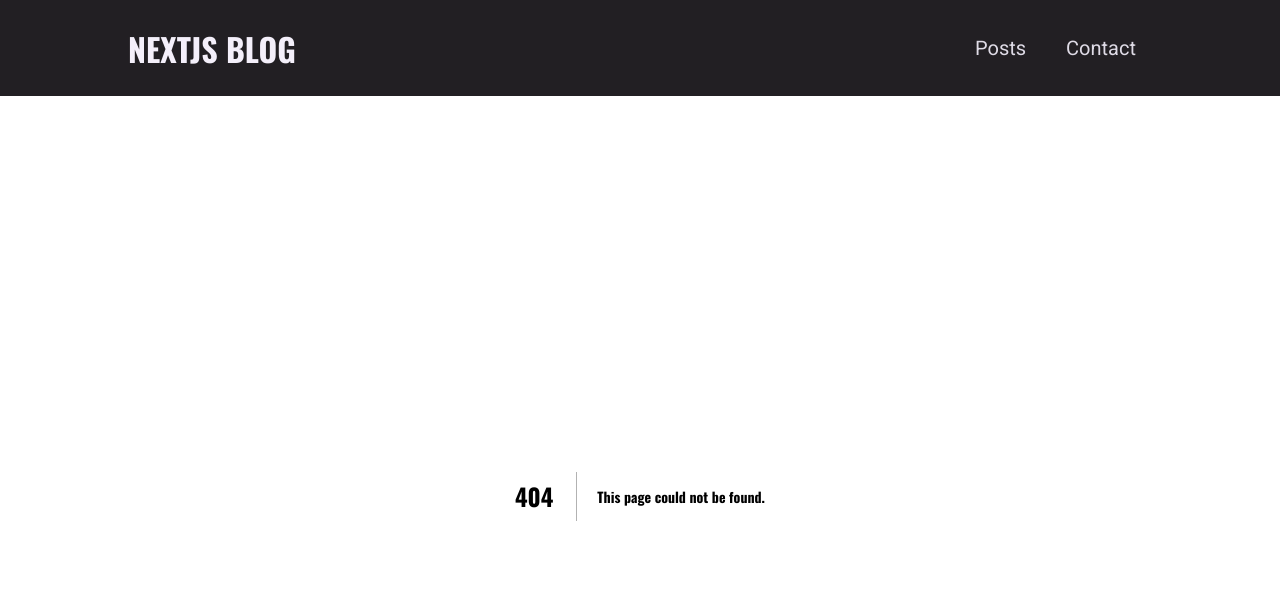
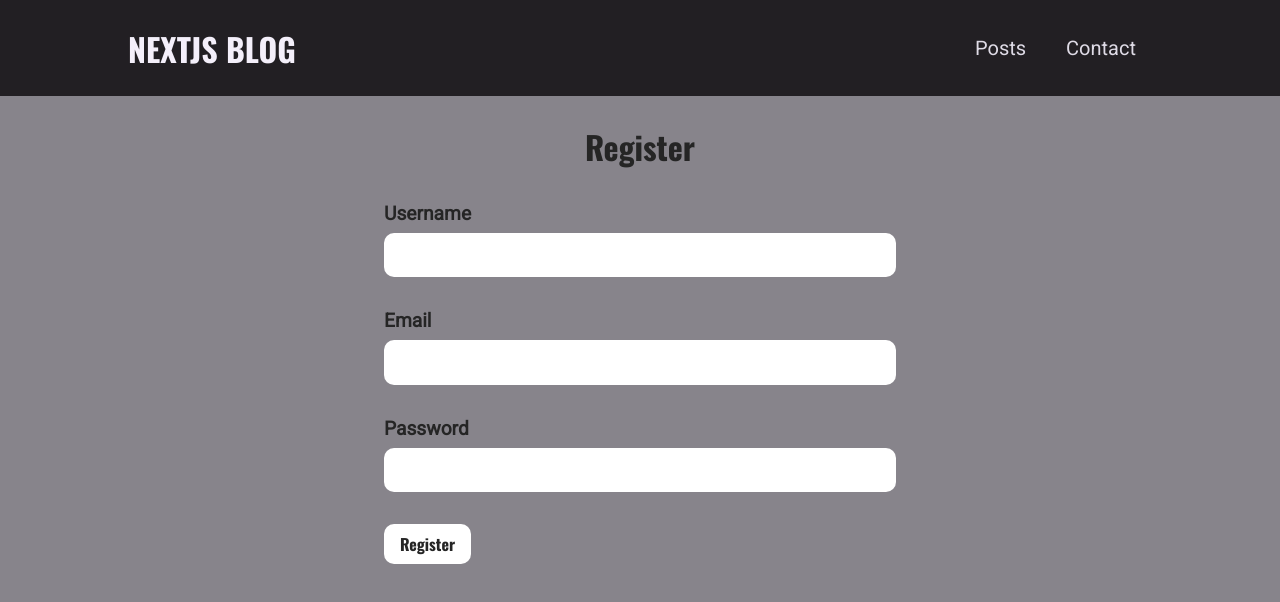
Before and after one commit to mybeon/nextjs-nextauth-mongodb, a Next.js app: page /register in a window 1280 px wide. Before the commit this address had no page. Shown: the top 602 px of the page. Built offline with nearby package versions, Linux system fonts and the light colour scheme.

Commit message:
added regiser and login pages

```diff
--- /dev/null
+++ b/components/auth/RegisterForm.tsx
@@ -0,0 +1,34 @@
+import React, { FormEvent } from "react";
+import styles from "./form.module.css";
+
+type Props = {
+  children?: React.ReactNode;
+};
+
+const RegisterForm = (props: Props) => {
+  function registerHandler(e: FormEvent<HTMLFormElement>) {}
+  return (
+    <React.Fragment>
+      <form onSubmit={registerHandler} className={styles.form}>
+        <h2>Register</h2>
+        <div className={styles.control}>
+          <label htmlFor="username">username</label>
+          <input type="text" id="username" />
+        </div>
+        <div className={styles.control}>
+          <label htmlFor="email">email</label>
+          <input type="email" id="email" />
+        </div>
+        <div className={styles.control}>
+          <label htmlFor="password">password</label>
+          <input type="password" id="password" />
+        </div>
+        <div className={styles.action}>
+          <button>register</button>
+        </div>
+      </form>
+    </React.Fragment>
+  );
+};
+
+export default RegisterForm;
--- /dev/null
+++ b/components/auth/form.module.css
@@ -0,0 +1,51 @@
+.form {
+  margin: 1rem auto 0 auto;
+  width: 40%;
+}
+
+.form h2 {
+  text-align: center;
+  font-size: 2rem;
+}
+
+.control {
+  display: flex;
+  flex-direction: column;
+  margin: 2rem 0;
+}
+
+.control label {
+  text-transform: capitalize;
+  font-weight: bold;
+  font-size: 1.2rem;
+}
+
+.control input {
+  all: unset;
+  padding: 0.8rem;
+  border-radius: 10px;
+  margin-top: 0.5rem;
+  background-color: white;
+}
+
+.action button {
+  all: unset;
+  padding: 0.5rem 1rem;
+  background-color: white;
+  border-radius: 10px;
+  font-family: Oswald;
+  cursor: pointer;
+  text-transform: capitalize;
+  transition: all 150ms ease-in-out;
+}
+
+.action button:hover {
+  background-color: #221f23;
+  color: white;
+}
+
+@media screen and (max-width: 720px) {
+  .form {
+    width: 90%;
+  }
+}
--- /dev/null
+++ b/pages/register.tsx
@@ -0,0 +1,20 @@
+import React from "react";
+import RegisterForm from "../components/auth/RegisterForm";
+import Head from "next/head";
+
+type Props = {
+  children?: React.ReactNode;
+};
+
+const register = (props: Props) => {
+  return (
+    <React.Fragment>
+      <Head>
+        <title>Login</title>
+      </Head>
+      <RegisterForm />
+    </React.Fragment>
+  );
+};
+
+export default register;
```
Also changed, not shown: components/auth/LoginForm.tsx (added, +30 -0 lines), pages/login.tsx (added, +20 -0 lines).
